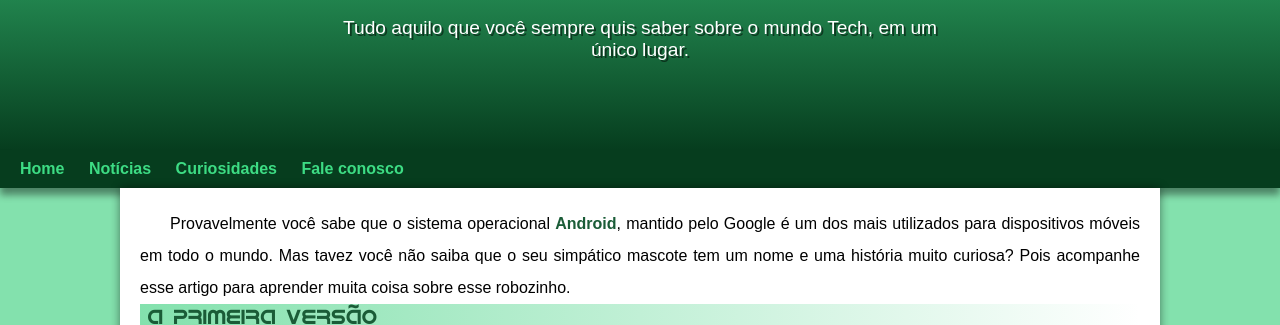
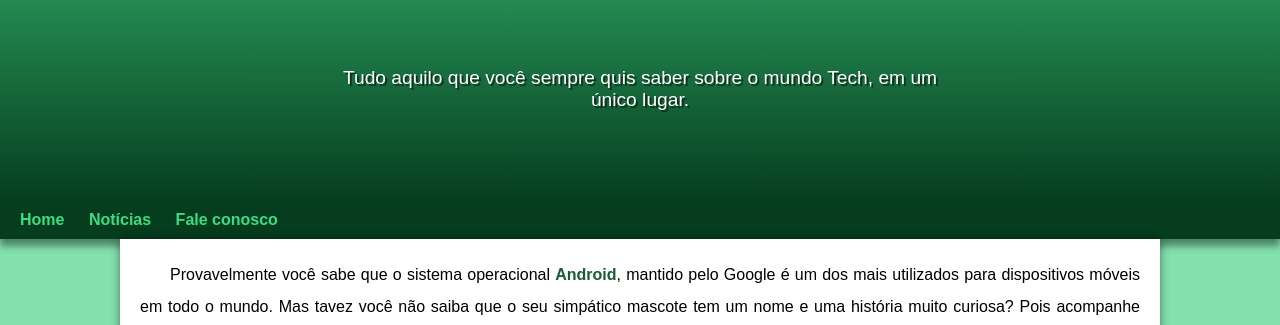
Before and after one commit to EDEDAMIANI/projeto-android, a plain HTML site: page index.html in a window 1280 px wide. Shown: the part 80-405 px from the top of the page. Drawn offline with Linux system fonts and the light colour scheme.

Commit message:
style atualizado

```diff
--- a/index.html
+++ b/index.html
@@ -15,7 +15,6 @@
     <nav>
         <a href="">Home</a>
         <a href="">Notícias</a>
-        <a href="">Curiosidades</a>
         <a href="">Fale conosco</a>
     </nav>
     <main>
--- a/style.css
+++ b/style.css
@@ -54,6 +54,7 @@ header > p {color:white;
     padding-right: 10px;
     padding-left: 10px;
     margin: auto;
+    padding: 50px;
     text-shadow: 2px 2px 0px rgba(0, 0, 0, 0.499);
 
 }
```
